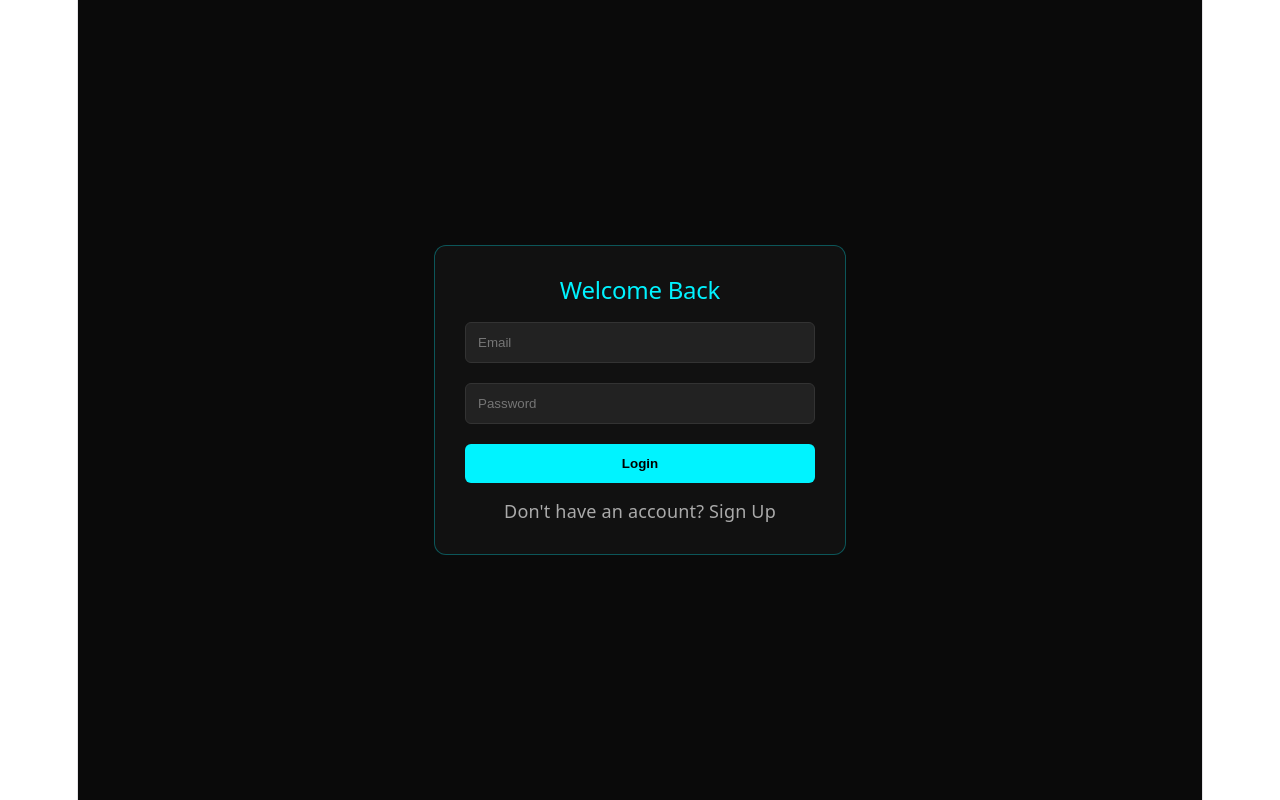
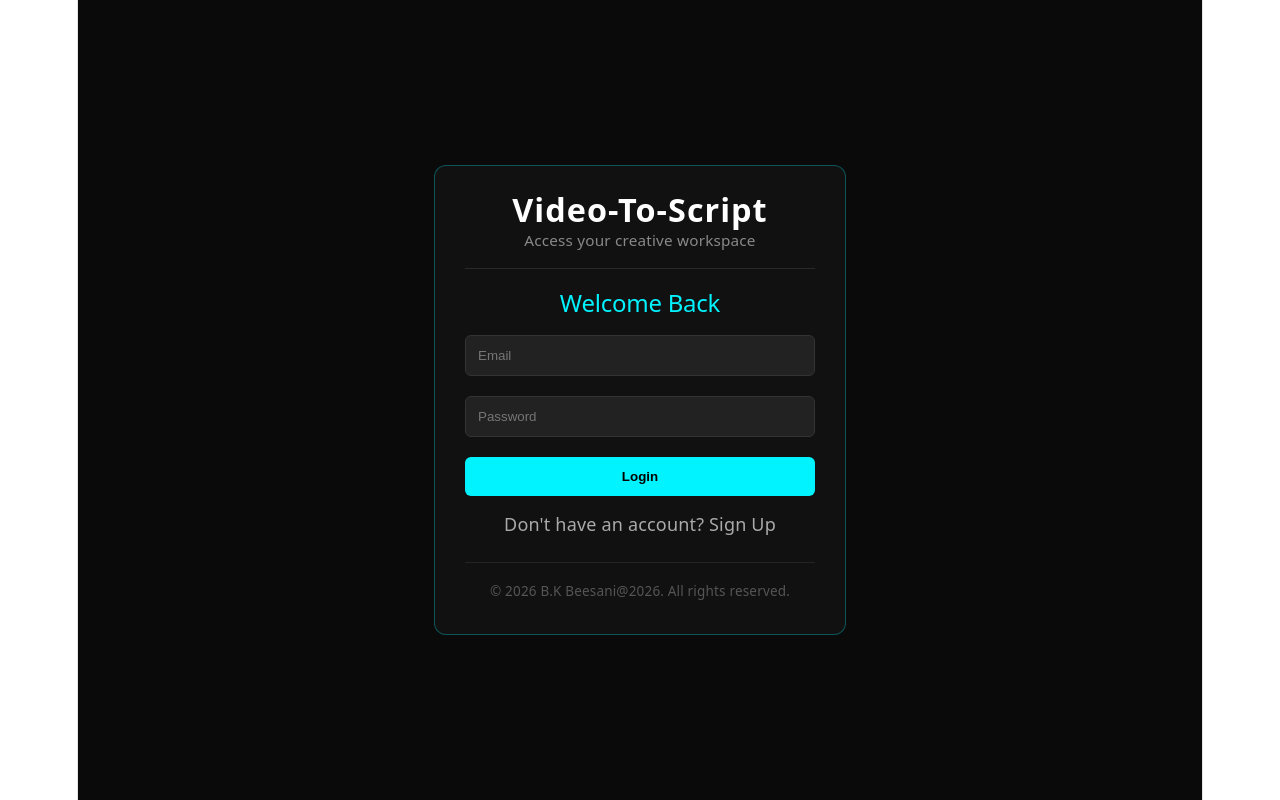
Before and after one commit to beesani1992/Vercel_Frontend, a React (Vite) app: page / in a window 1280 px wide. Built offline with nearby package versions, Linux system fonts and the light colour scheme.

Commit message:
Updated5 AuthPage.jsx

```diff
--- a/src/AuthPage.jsx
+++ b/src/AuthPage.jsx
@@ -70,6 +70,13 @@ export default function AuthPage({ onLoginSuccess }) {
   return (
     <div style={containerStyle}>
       <div style={cardStyle}>
+        {/* APP BRANDING & TITLE */}
+        <div style={headerStyle}>
+          <h1 style={brandTitleStyle}>Video-To-Script</h1>
+          <p style={subtitleStyle}>
+            {isRegister ? 'Sign up & get 70 free credits' : 'Access your creative workspace'}
+          </p>
+        </div>
         {!showOtpScreen ? (
           /* LOGIN / REGISTER FORM */
           <form onSubmit={handleSubmit}>
@@ -130,6 +137,12 @@ export default function AuthPage({ onLoginSuccess }) {
             </button>
           </form>
         )}
+        {/* COPYRIGHT FOOTER */}
+        <footer style={copyrightStyle}>
+          <p style={{ margin: 0 }}>
+            &copy; {new Date().getFullYear()} B.K Beesani@2026. All rights reserved.
+          </p>
+        </footer>
       </div>
     </div>
   );
@@ -138,5 +151,9 @@ export default function AuthPage({ onLoginSuccess }) {
 // Inline Styles
 const containerStyle = { display: 'flex', justifyContent: 'center', alignItems: 'center', minHeight: '100vh', background: '#0a0a0a' };
 const cardStyle = { background: '#111', padding: '30px', borderRadius: '12px', border: '1px solid rgba(0,243,255,0.3)', width: '350px' };
+const headerStyle = { textAlign: 'center', marginBottom: '20px', borderBottom: '1px solid rgba(255,255,255,0.1)', paddingBottom: '15px' };
+const brandTitleStyle = { color: '#fff', fontSize: '1.8rem', margin: '0 0 5px 0', letterSpacing: '1px', fontWeight: 'bold' };
+const subtitleStyle = { color: '#888', fontSize: '0.85rem', margin: 0 };
 const inputStyle = { width: '100%', padding: '12px', margin: '10px 0', background: '#222', border: '1px solid #333', color: '#fff', borderRadius: '6px', boxSizing: 'border-box' };
 const btnStyle = { width: '100%', padding: '12px', background: '#00f3ff', color: '#000', border: 'none', borderRadius: '6px', fontWeight: 'bold', cursor: 'pointer', marginTop: '10px' };
+const copyrightStyle = { marginTop: '25px', paddingTop: '15px', borderTop: '1px solid rgba(255,255,255,0.08)', textAlign: 'center', color: '#555', fontSize: '0.75rem' };
```
